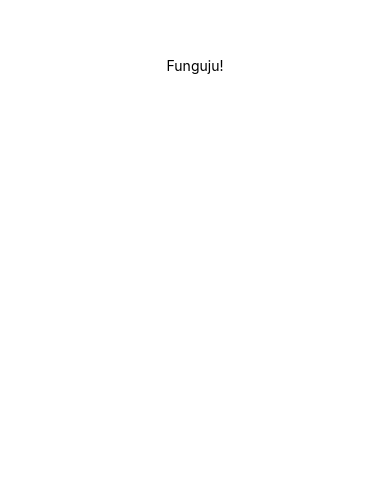
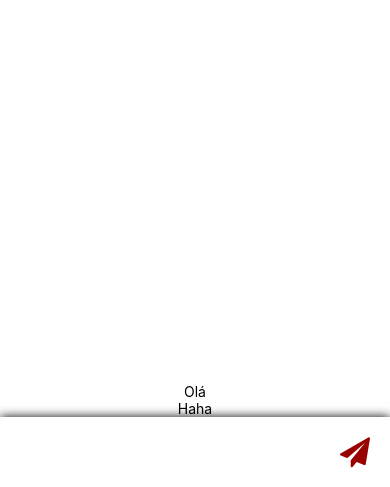
Before and after one commit to Priban/GUINativeChat, a React Native app: screen / in a window 390 px wide. Shown: the part 357-844 px from the top of the page. Built offline with nearby package versions, Linux system fonts and the light colour scheme.

Commit message:
chatinput

```diff
--- a/App.js
+++ b/App.js
@@ -1,11 +1,38 @@
-import React from 'react';
-import { Button, StyleSheet, TextInput, View, Text, FlatList } from 'react-native';
+import React, { useState } from 'react';
+import { Button, StyleSheet, TextInput, View, Text, FlatList, TouchableOpacity } from 'react-native';
+import PaperView from './Components/PaperView';
+import Icon from 'react-native-vector-icons/FontAwesome';
 
 export default function App() {
 
+  const [text, setText] = useState('');
+  const [messages, setMessages] = useState([
+    { username: "Já", text: "Olá" },
+    { username: "Já", text: "Haha" },
+  ]);
+
+  const onPress = () => {
+    setMessages([...messages, { username: "Test", text: text }]);
+    setText('');
+  }
+
   return (
     <View style={styles.container}>
-      <Text>Funguju!</Text>
+      {
+        messages.map((message, index) => (
+          <Text key={index}>{message.text}</Text>
+        ))
+      }
+      <PaperView style={styles.chatInputBox}>
+        <TextInput
+          value={text}
+          onChangeText={text => setText(text)}
+          style={styles.chatInput}
+        />
+        <TouchableOpacity onPress={onPress}>
+          <Icon name="send" size={30} color="#900" />
+        </TouchableOpacity>
+      </PaperView>
     </View>
   );
 }
@@ -15,6 +42,14 @@ const styles = StyleSheet.create({
     flex: 1,
     backgroundColor: '#fff',
     alignItems: 'center',
-    justifyContent: 'center',
+    justifyContent: 'flex-end',
   },
+  chatInputBox: {
+    display: 'flex',
+    flexDirection: 'row',
+    padding: 20
+  },
+  chatInput: {
+    width: "90vw"
+  }
 });
--- /dev/null
+++ b/Components/PaperView.js
@@ -0,0 +1,17 @@
+import { View, StyleSheet } from 'react-native';
+
+export default function PaperView({ style, children }) {
+
+  return (
+    <View style={{ ...styles.container, ...style }}>
+      {children}
+    </View>
+  );
+}
+
+const styles = StyleSheet.create({
+  container: {
+    width: "100vw",
+    shadowRadius: 10,
+  },
+});
--- a/docker-compose.yml
+++ b/docker-compose.yml
@@ -10,7 +10,7 @@ services:
       - NODE_ENV=development
       - WATCHPACK_POLLING=true
       - EXPO_DEVTOOLS_LISTEN_ADDRESS=0.0.0.0
-      - REACT_NATIVE_PACKAGER_HOSTNAME=192.168.88.207
+      - REACT_NATIVE_PACKAGER_HOSTNAME=192.168.81.253
     tty: true
     ports:
       - '19000:19000'
```
